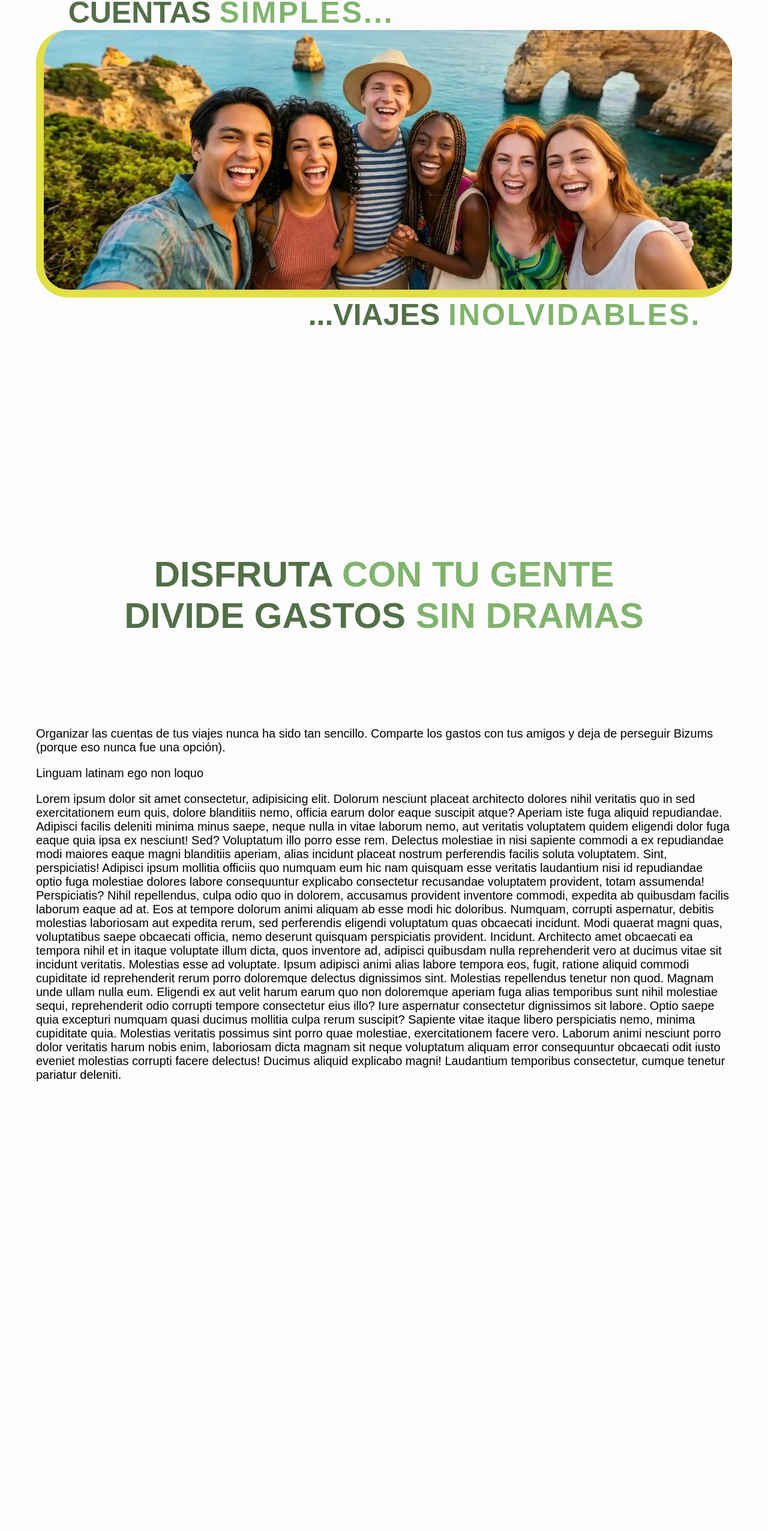
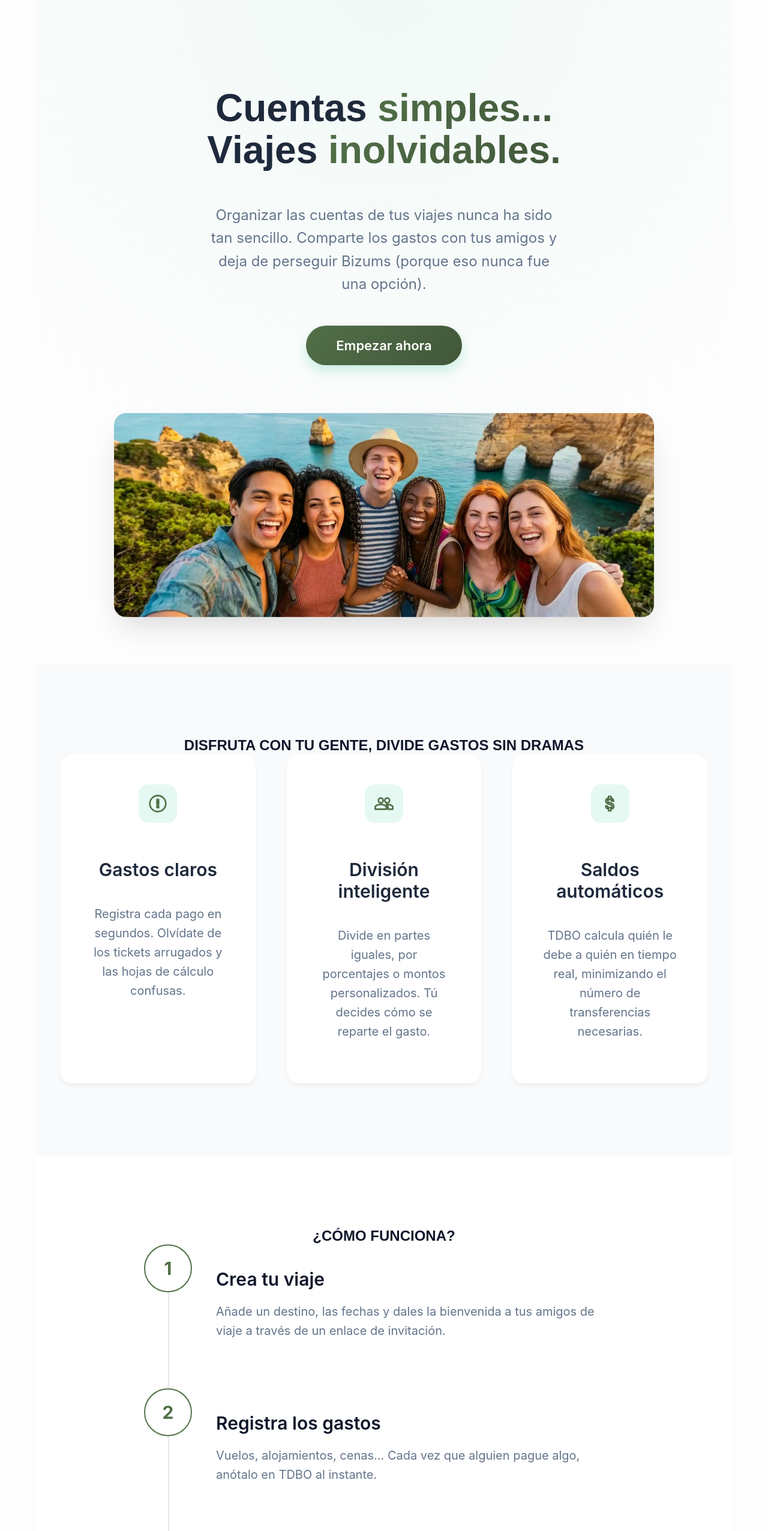
Before and after one commit to Montse-gj/TDBO, a React (Vite) app in the folder frontend/: page /home in a window 1280 px wide. Shown: the part 148-2701 px from the top of the page at 60% size. Before the commit the page ends 1992 px from the top, so only its background shows below. Built offline with nearby package versions, Linux system fonts and the light colour scheme; a web font is replaced by a local one.

Commit message:
landing page actualizada

```diff
--- a/frontend/src/pages/Home.tsx
+++ b/frontend/src/pages/Home.tsx
@@ -1,33 +1,108 @@
+import { Link } from "react-router-dom";
+import logo from "../assets/logo.svg";
+import "../styles/Home.css";
+
 const Home = () => {
     return (
-        <div id="home">
-            <div className="hero-section">
-                <h1><span>Cuentas <span>simples...</span></span>
-                    <img src="../src/assets/hero-friends.webp" alt="TDBO hace más sencillas las cuentas de tus viajes" />
-                    <span>...Viajes <span>inolvidables.</span></span></h1>
-            </div>
-            <div className="subclaim">
-                <h2>Disfruta <span> con tu gente</span><br />divide gastos <span>sin dramas</span></h2>
-            </div>
-            <p>Organizar las cuentas de tus viajes nunca ha sido tan sencillo. Comparte los gastos con tus amigos y deja de perseguir Bizums (porque eso nunca fue una opción).</p>
+        <div className="landing-container">
+            {/* Hero Section */}
+            <section className="hero-section">
+                <h1 className="hero-title">
+                    Cuentas <span>simples...</span><br />
+                    Viajes <span>inolvidables.</span>
+                </h1>
+                <p className="hero-subtitle">
+                    Organizar las cuentas de tus viajes nunca ha sido tan sencillo. Comparte los gastos con tus amigos y deja de perseguir Bizums (porque eso nunca fue una opción).
+                </p>
+                <Link to="/register" className="hero-cta">
+                    Empezar ahora
+                </Link>
 
+                <div className="hero-image-wrapper">
+                    <img src="../src/assets/hero-friends.webp" alt="Amigos de viaje" />
+                </div>
+            </section>
 
+            {/* Features Section */}
+            <section className="features-section">
+                <h2 className="section-title">Disfruta con tu gente, divide gastos sin dramas</h2>
+                <div className="features-grid">
+                    <div className="feature-card">
+                        <div className="feature-icon">
+                            <svg viewBox="0 0 24 24">
+                                <path d="M12 2C6.48 2 2 6.48 2 12s4.48 10 10 10 10-4.48 10-10S17.52 2 12 2zm1 15h-2v-2h2v2zm0-4h-2V7h2v6z"/>
+                            </svg>
+                        </div>
+                        <h3 className="feature-title">Gastos claros</h3>
+                        <p className="feature-desc">Registra cada pago en segundos. Olvídate de los tickets arrugados y las hojas de cálculo confusas.</p>
+                    </div>
 
+                    <div className="feature-card">
+                        <div className="feature-icon">
+                            <svg viewBox="0 0 24 24">
+                                <path d="M16 11c1.66 0 2.99-1.34 2.99-3S17.66 5 16 5c-1.66 0-3 1.34-3 3s1.34 3 3 3zm-8 0c1.66 0 2.99-1.34 2.99-3S9.66 5 8 5C6.34 5 5 6.34 5 8s1.34 3 3 3zm0 2c-2.33 0-7 1.17-7 3.5V19h14v-2.5c0-2.33-4.67-3.5-7-3.5zm8 0c-.29 0-.62.02-.97.05 1.16.84 1.97 1.97 1.97 3.45V19h6v-2.5c0-2.33-4.67-3.5-7-3.5z"/>
+                            </svg>
+                        </div>
+                        <h3 className="feature-title">División inteligente</h3>
+                        <p className="feature-desc">Divide en partes iguales, por porcentajes o montos personalizados. Tú decides cómo se reparte el gasto.</p>
+                    </div>
 
-            <p>Linguam latinam ego non loquo</p>
-            <p>Lorem ipsum dolor sit amet consectetur, adipisicing elit. Dolorum nesciunt placeat architecto dolores nihil veritatis quo in sed exercitationem eum quis, dolore blanditiis nemo, officia earum dolor eaque suscipit atque?
-                Aperiam iste fuga aliquid repudiandae. Adipisci facilis deleniti minima minus saepe, neque nulla in vitae laborum nemo, aut veritatis voluptatem quidem eligendi dolor fuga eaque quia ipsa ex nesciunt! Sed?
-                Voluptatum illo porro esse rem. Delectus molestiae in nisi sapiente commodi a ex repudiandae modi maiores eaque magni blanditiis aperiam, alias incidunt placeat nostrum perferendis facilis soluta voluptatem. Sint, perspiciatis!
-                Adipisci ipsum mollitia officiis quo numquam eum hic nam quisquam esse veritatis laudantium nisi id repudiandae optio fuga molestiae dolores labore consequuntur explicabo consectetur recusandae voluptatem provident, totam assumenda! Perspiciatis?
-                Nihil repellendus, culpa odio quo in dolorem, accusamus provident inventore commodi, expedita ab quibusdam facilis laborum eaque ad at. Eos at tempore dolorum animi aliquam ab esse modi hic doloribus.
-                Numquam, corrupti aspernatur, debitis molestias laboriosam aut expedita rerum, sed perferendis eligendi voluptatum quas obcaecati incidunt. Modi quaerat magni quas, voluptatibus saepe obcaecati officia, nemo deserunt quisquam perspiciatis provident. Incidunt.
-                Architecto amet obcaecati ea tempora nihil et in itaque voluptate illum dicta, quos inventore ad, adipisci quibusdam nulla reprehenderit vero at ducimus vitae sit incidunt veritatis. Molestias esse ad voluptate.
-                Ipsum adipisci animi alias labore tempora eos, fugit, ratione aliquid commodi cupiditate id reprehenderit rerum porro doloremque delectus dignissimos sint. Molestias repellendus tenetur non quod. Magnam unde ullam nulla eum.
-                Eligendi ex aut velit harum earum quo non doloremque aperiam fuga alias temporibus sunt nihil molestiae sequi, reprehenderit odio corrupti tempore consectetur eius illo? Iure aspernatur consectetur dignissimos sit labore.
-                Optio saepe quia excepturi numquam quasi ducimus mollitia culpa rerum suscipit? Sapiente vitae itaque libero perspiciatis nemo, minima cupiditate quia. Molestias veritatis possimus sint porro quae molestiae, exercitationem facere vero.
-                Laborum animi nesciunt porro dolor veritatis harum nobis enim, laboriosam dicta magnam sit neque voluptatum aliquam error consequuntur obcaecati odit iusto eveniet molestias corrupti facere delectus! Ducimus aliquid explicabo magni!
-                Laudantium temporibus consectetur, cumque tenetur pariatur deleniti.
-            </p>
+                    <div className="feature-card">
+                        <div className="feature-icon">
+                            <svg viewBox="0 0 24 24">
+                                <path d="M11.8 10.9c-2.27-.59-3-1.2-3-2.15 0-1.09 1.01-1.85 2.7-1.85 1.78 0 2.44.85 2.5 2.1h2.21c-.07-1.72-1.12-3.3-3.21-3.81V3h-3v2.16c-1.94.42-3.5 1.68-3.5 3.61 0 2.31 1.91 3.46 4.7 4.13 2.5.6 3 1.48 3 2.41 0 .69-.49 1.79-2.7 1.79-2.06 0-2.87-.92-2.98-2.1h-2.2c.12 2.19 1.76 3.42 3.68 3.83V21h3v-2.15c1.95-.37 3.5-1.5 3.5-3.55 0-2.84-2.43-3.81-4.7-4.4z"/>
+                            </svg>
+                        </div>
+                        <h3 className="feature-title">Saldos automáticos</h3>
+                        <p className="feature-desc">TDBO calcula quién le debe a quién en tiempo real, minimizando el número de transferencias necesarias.</p>
+                    </div>
+                </div>
+            </section>
+
+            {/* How it works Section */}
+            <section className="how-it-works">
+                <h2 className="section-title">¿Cómo funciona?</h2>
+                <div className="steps-container">
+                    <div className="step-item">
+                        <div className="step-number">1</div>
+                        <div className="step-content">
+                            <h3 className="step-title">Crea tu viaje</h3>
+                            <p className="step-desc">Añade un destino, las fechas y dales la bienvenida a tus amigos de viaje a través de un enlace de invitación.</p>
+                        </div>
+                    </div>
+
+                    <div className="step-item">
+                        <div className="step-number">2</div>
+                        <div className="step-content">
+                            <h3 className="step-title">Registra los gastos</h3>
+                            <p className="step-desc">Vuelos, alojamientos, cenas... Cada vez que alguien pague algo, anótalo en TDBO al instante.</p>
+                        </div>
+                    </div>
+
+                    <div className="step-item">
+                        <div className="step-number">3</div>
+                        <div className="step-content">
+                            <h3 className="step-title">Relájate y disfruta</h3>
+                            <p className="step-desc">Nosotros hacemos las matemáticas. Al final del viaje, sabrás exactamente quién debe pagar a quién para saldar las cuentas.</p>
+                        </div>
+                    </div>
+                </div>
+            </section>
+
+            {/* Footer */}
+            <footer className="landing-footer">
+                <div className="footer-content">
+                    <img src={logo} alt="TDBO Logo" className="footer-logo" />
+                    <div className="footer-links">
+                        <Link to="/home">Inicio</Link>
+                        <Link to="/login">Iniciar sesión</Link>
+                        <Link to="/register">Registrarse</Link>
+                    </div>
+                    <div className="footer-bottom">
+                        &copy; {new Date().getFullYear()} TDBO - Travel Dashboard Budget Organizer. Todos los derechos reservados.
+                    </div>
+                </div>
+            </footer>
         </div>
     );
 };
--- /dev/null
+++ b/frontend/src/styles/Home.css
@@ -0,0 +1,297 @@
+/* Home.css */
+
+/* Base & Hero */
+.landing-container {
+  display: flex;
+  flex-direction: column;
+  width: 100%;
+  overflow-x: hidden;
+  font-family: var(--font-main, 'Inter', sans-serif);
+}
+
+.hero-section {
+  display: flex;
+  flex-direction: column;
+  align-items: center;
+  justify-content: center;
+  text-align: center;
+  padding: 6rem 2rem 4rem;
+  background: radial-gradient(circle at top, rgba(16, 185, 129, 0.05) 0%, transparent 70%);
+  min-height: 80vh;
+}
+
+.hero-title {
+  font-size: clamp(2.5rem, 5vw, 4.5rem);
+  font-weight: 800;
+  color: #1e293b;
+  line-height: 1.1;
+  margin-bottom: 1.5rem;
+  max-width: 800px;
+}
+
+.hero-title span {
+  color: var(--green, #10b981);
+  background: linear-gradient(135deg, var(--green, #10b981), var(--dark-green, #047857));
+  -webkit-background-clip: text;
+  -webkit-text-fill-color: transparent;
+}
+
+.hero-subtitle {
+  font-size: 1.2rem;
+  color: #64748b;
+  max-width: 600px;
+  margin-bottom: 2.5rem;
+  line-height: 1.6;
+}
+
+.hero-cta {
+  display: inline-block;
+  background: linear-gradient(135deg, var(--green, #10b981), var(--dark-green, #047857));
+  color: white;
+  padding: 1rem 2.5rem;
+  font-size: 1.1rem;
+  font-weight: 600;
+  border-radius: 50px;
+  text-decoration: none;
+  transition: transform 0.3s ease, box-shadow 0.3s ease;
+  box-shadow: 0 10px 20px rgba(16, 185, 129, 0.2);
+}
+
+.hero-cta:hover {
+  transform: translateY(-3px);
+  box-shadow: 0 15px 30px rgba(16, 185, 129, 0.3);
+}
+
+.hero-image-wrapper {
+  margin-top: 4rem;
+  max-width: 900px;
+  width: 100%;
+  border-radius: 20px;
+  overflow: hidden;
+  box-shadow: 0 25px 50px -12px rgba(0, 0, 0, 0.15);
+  animation: float 6s ease-in-out infinite;
+}
+
+.hero-image-wrapper img {
+  width: 100%;
+  height: auto;
+  display: block;
+}
+
+@keyframes float {
+  0% { transform: translateY(0px); }
+  50% { transform: translateY(-15px); }
+  100% { transform: translateY(0px); }
+}
+
+/* Features Section */
+.features-section {
+  padding: 6rem 2rem;
+  background: #f8fafc;
+  display: flex;
+  flex-direction: column;
+  align-items: center;
+}
+
+.section-title {
+  font-size: 2.5rem;
+  font-weight: 700;
+  color: #0f172a;
+  margin-bottom: 4rem;
+  text-align: center;
+}
+
+.features-grid {
+  display: grid;
+  grid-template-columns: repeat(auto-fit, minmax(300px, 1fr));
+  gap: 2.5rem;
+  max-width: 1200px;
+  width: 100%;
+}
+
+.feature-card {
+  background: white;
+  padding: 2.5rem;
+  border-radius: 20px;
+  box-shadow: 0 4px 6px -1px rgba(0, 0, 0, 0.05);
+  transition: transform 0.3s ease, box-shadow 0.3s ease;
+  border: 1px solid rgba(0,0,0,0.03);
+  display: flex;
+  flex-direction: column;
+  align-items: center;
+  text-align: center;
+}
+
+.feature-card:hover {
+  transform: translateY(-10px);
+  box-shadow: 0 20px 25px -5px rgba(0, 0, 0, 0.1);
+}
+
+.feature-icon {
+  width: 64px;
+  height: 64px;
+  background: rgba(16, 185, 129, 0.1);
+  color: var(--green, #10b981);
+  border-radius: 16px;
+  display: flex;
+  align-items: center;
+  justify-content: center;
+  margin-bottom: 1.5rem;
+}
+
+.feature-icon svg {
+  width: 32px;
+  height: 32px;
+  stroke: currentColor;
+  stroke-width: 2;
+  stroke-linecap: round;
+  stroke-linejoin: round;
+  fill: none;
+}
+
+.feature-title {
+  font-size: 1.5rem;
+  font-weight: 600;
+  color: #1e293b;
+  margin-bottom: 1rem;
+}
+
+.feature-desc {
+  color: #64748b;
+  line-height: 1.6;
+}
+
+/* How It Works Section */
+.how-it-works {
+  padding: 6rem 2rem;
+  background: white;
+  display: flex;
+  flex-direction: column;
+  align-items: center;
+}
+
+.steps-container {
+  display: flex;
+  flex-direction: column;
+  gap: 3rem;
+  max-width: 800px;
+  width: 100%;
+  position: relative;
+}
+
+/* Connecting line for steps */
+.steps-container::before {
+  content: '';
+  position: absolute;
+  top: 0;
+  bottom: 0;
+  left: 2rem;
+  width: 2px;
+  background: #e2e8f0;
+  z-index: 0;
+}
+
+.step-item {
+  display: flex;
+  align-items: flex-start;
+  gap: 2rem;
+  position: relative;
+  z-index: 1;
+}
+
+.step-number {
+  width: 4rem;
+  height: 4rem;
+  background: white;
+  border: 2px solid var(--green, #10b981);
+  color: var(--green, #10b981);
+  border-radius: 50%;
+  display: flex;
+  align-items: center;
+  justify-content: center;
+  font-size: 1.5rem;
+  font-weight: 700;
+  flex-shrink: 0;
+}
+
+.step-content {
+  padding-top: 0.5rem;
+}
+
+.step-title {
+  font-size: 1.5rem;
+  font-weight: 600;
+  color: #0f172a;
+  margin-bottom: 0.5rem;
+}
+
+.step-desc {
+  color: #64748b;
+  line-height: 1.6;
+}
+
+/* Footer */
+.landing-footer {
+  background: #0f172a;
+  color: #94a3b8;
+  padding: 4rem 2rem 2rem;
+  text-align: center;
+}
+
+.footer-content {
+  display: flex;
+  flex-direction: column;
+  align-items: center;
+  gap: 1.5rem;
+  max-width: 1200px;
+  margin: 0 auto;
+}
+
+.footer-logo {
+  filter: brightness(0) invert(1);
+  width: 120px;
+  opacity: 0.8;
+}
+
+.footer-links {
+  display: flex;
+  flex-wrap: wrap;
+  justify-content: center;
+  gap: 2rem;
+  margin: 2rem 0;
+}
+
+.footer-links a {
+  color: #cbd5e1;
+  text-decoration: none;
+  transition: color 0.2s;
+}
+
+.footer-links a:hover {
+  color: white;
+}
+
+.footer-bottom {
+  margin-top: 2rem;
+  padding-top: 2rem;
+  border-top: 1px solid rgba(255,255,255,0.1);
+  width: 100%;
+  font-size: 0.9rem;
+}
+
+/* Responsive adjustments */
+@media (max-width: 768px) {
+  .hero-section {
+    padding: 4rem 1rem 2rem;
+  }
+
+  .steps-container::before {
+    left: 1.5rem; /* center of 3rem circle */
+  }
+
+  .step-number {
+    width: 3rem;
+    height: 3rem;
+    font-size: 1.2rem;
+  }
+}
```
